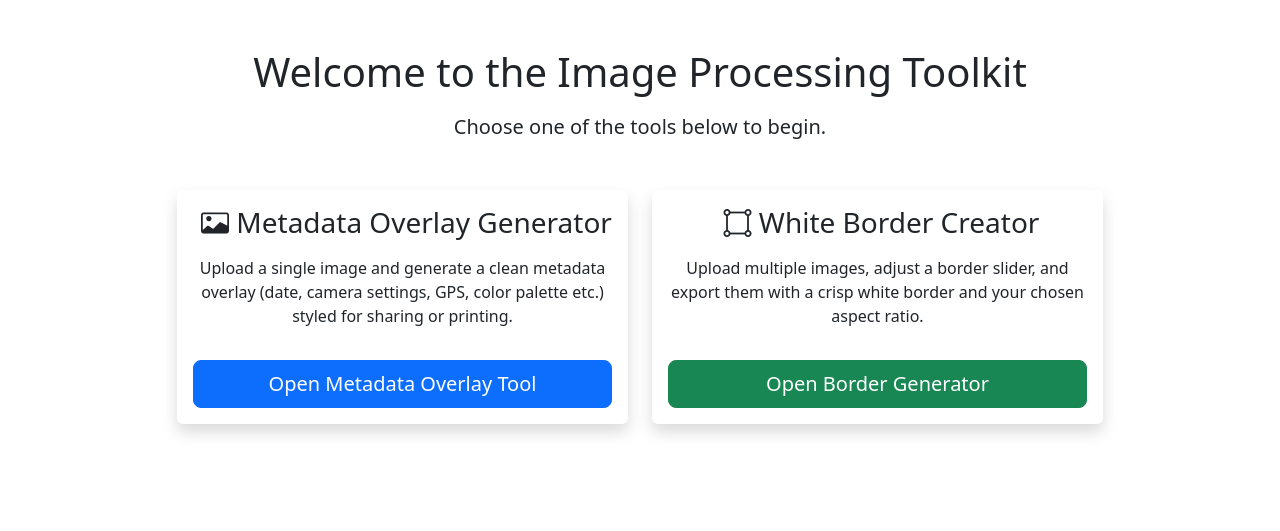
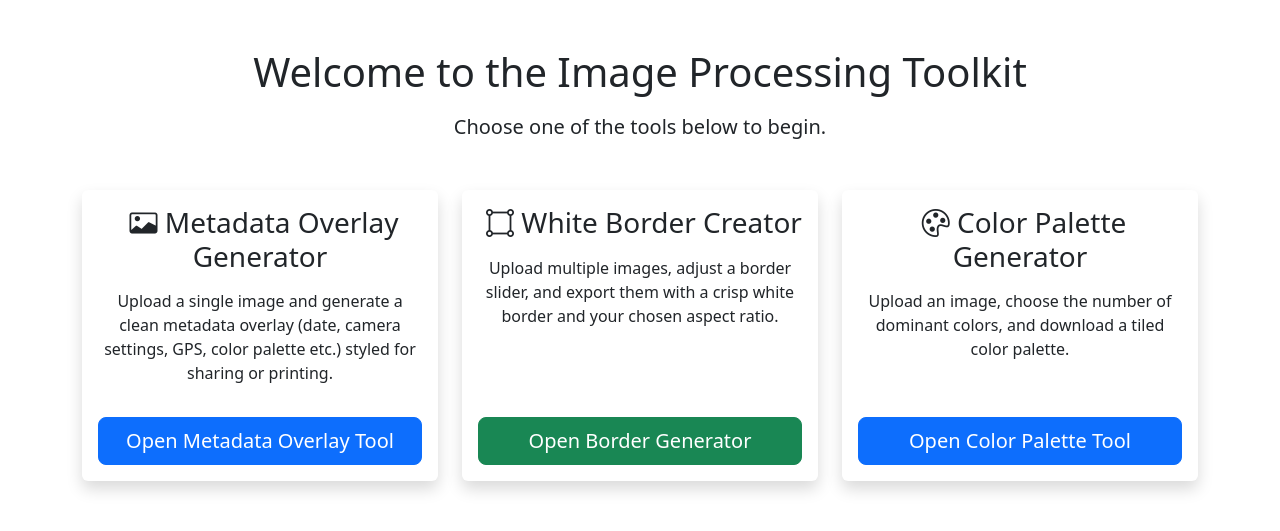
Before and after one commit to rkhanna99/image-transformer, a Flask app: page / in a window 1280 px wide. Shown: the part 56-587 px from the top of the page. Run offline with Flask 3, Linux system fonts and the light colour scheme; parts of the project's set-up code (start-up, migrations or seed data) failed here and were passed over; some libraries are stand-ins or nearby versions.

Commit message:
Palette generator

```diff
--- a/app.py
+++ b/app.py
@@ -2,10 +2,10 @@ from flask import Flask, render_template, request, redirect, url_for, jsonify, s
 from werkzeug.utils import secure_filename
 from processing_scripts.image_transformer import process_image
 from processing_scripts.helpers import *
-from services.image_upload_service import process_metadata_overlay
+from services.image_upload_service import process_metadata_overlay, process_color_palette
 from livereload import Server
 import os, atexit, math, uuid, zlib
-from PIL import Image, ImageOps
+from PIL import Image, ImageOps, UnidentifiedImageError
 
 app = Flask(__name__, static_folder='static', template_folder='templates')
 app.secret_key = "your_secret_key"  # Needed for session management
@@ -37,6 +37,41 @@ def upload_form():
 @app.route('/border')
 def border_form():
     return render_template('border.html')
+
+
+@app.route('/palette', methods=['GET', 'POST'])
+def palette_form():
+    if request.method == 'GET':
+        return render_template('palette.html', num_colors=7)
+
+    num_colors = request.form.get('num_colors', '')
+
+    def form_error(message):
+        return render_template('palette.html', error=message, num_colors=num_colors), 400
+
+    try:
+        num_colors = int(num_colors)
+    except ValueError:
+        return form_error('Choose a whole number of colors between 1 and 32.')
+    if not 1 <= num_colors <= 32:
+        return form_error('Choose a whole number of colors between 1 and 32.')
+
+    image = request.files.get('image')
+    if not image or not image.filename:
+        return form_error('Please select an image.')
+
+    try:
+        output_path = process_color_palette(image, num_colors, app.config['UPLOAD_FOLDER'])
+    except (UnidentifiedImageError, OSError, ValueError, Image.DecompressionBombError):
+        return form_error('Unable to read this image. Please upload a valid, supported image file.')
+
+    filename = os.path.basename(output_path)
+    session.pop('processed_image_urls', None)
+    session.pop('processed_image_filenames', None)
+    session['processed_image_url'] = url_for('static', filename=f'uploads/{filename}')
+    session['processed_image_filename'] = filename
+    return redirect(url_for('results_page'))
+
 
 # White border route
 @app.route('/white-border', methods=['POST'])
--- a/templates/home.html
+++ b/templates/home.html
@@ -61,7 +61,7 @@
         <div class="row justify-content-center">
 
             <!-- Metadata Overlay Tool Card -->
-            <div class="col-md-5 mb-4">
+            <div class="col-md-4 mb-4">
                 <div class="card shadow border-0 h-100 tool-card"
                      data-nav-target="/metadata">
                     <div class="card-body d-flex flex-column">
@@ -81,7 +81,7 @@
             </div>
 
             <!-- Border Generator Tool Card -->
-            <div class="col-md-5 mb-4">
+            <div class="col-md-4 mb-4">
                 <div class="card shadow border-0 h-100 tool-card"
                      data-nav-target="/border">
                     <div class="card-body d-flex flex-column">
@@ -95,6 +95,26 @@
                         <a href="/border"
                            class="btn btn-success btn-lg mt-3 w-100 route-link">
                             Open Border Generator
+                        </a>
+                    </div>
+                </div>
+            </div>
+
+            <!-- Color Palette Tool Card -->
+            <div class="col-md-4 mb-4">
+                <div class="card shadow border-0 h-100 tool-card"
+                     data-nav-target="{{ url_for('palette_form') }}">
+                    <div class="card-body d-flex flex-column">
+                        <h3 class="card-title mb-3">
+                            <i class="bi bi-palette me-2"></i> Color Palette Generator
+                        </h3>
+                        <p class="card-text flex-grow-1">
+                            Upload an image, choose the number of dominant colors,
+                            and download a tiled color palette.
+                        </p>
+                        <a href="{{ url_for('palette_form') }}"
+                           class="btn btn-primary btn-lg mt-3 w-100 route-link">
+                            Open Color Palette Tool
                         </a>
                     </div>
                 </div>
--- a/templates/results.html
+++ b/templates/results.html
@@ -84,6 +84,7 @@
             <!-- Back to Upload Page Button -->
             <a href="/metadata" class="btn btn-secondary">Upload Another Image (Metadata Overlay)</a>
             <a href="/border" class="btn btn-secondary">Upload Another Image (White Border)</a>
+            <a href="{{ url_for('palette_form') }}" class="btn btn-secondary">Create Another Color Palette</a>
         </div>
     </div>
 
```
Also changed, not shown: services/image_upload_service.py (+32 -0 lines), templates/palette.html (added, +40 -0 lines), tests/test_color_palette.py (added, +70 -0 lines), README.md.
